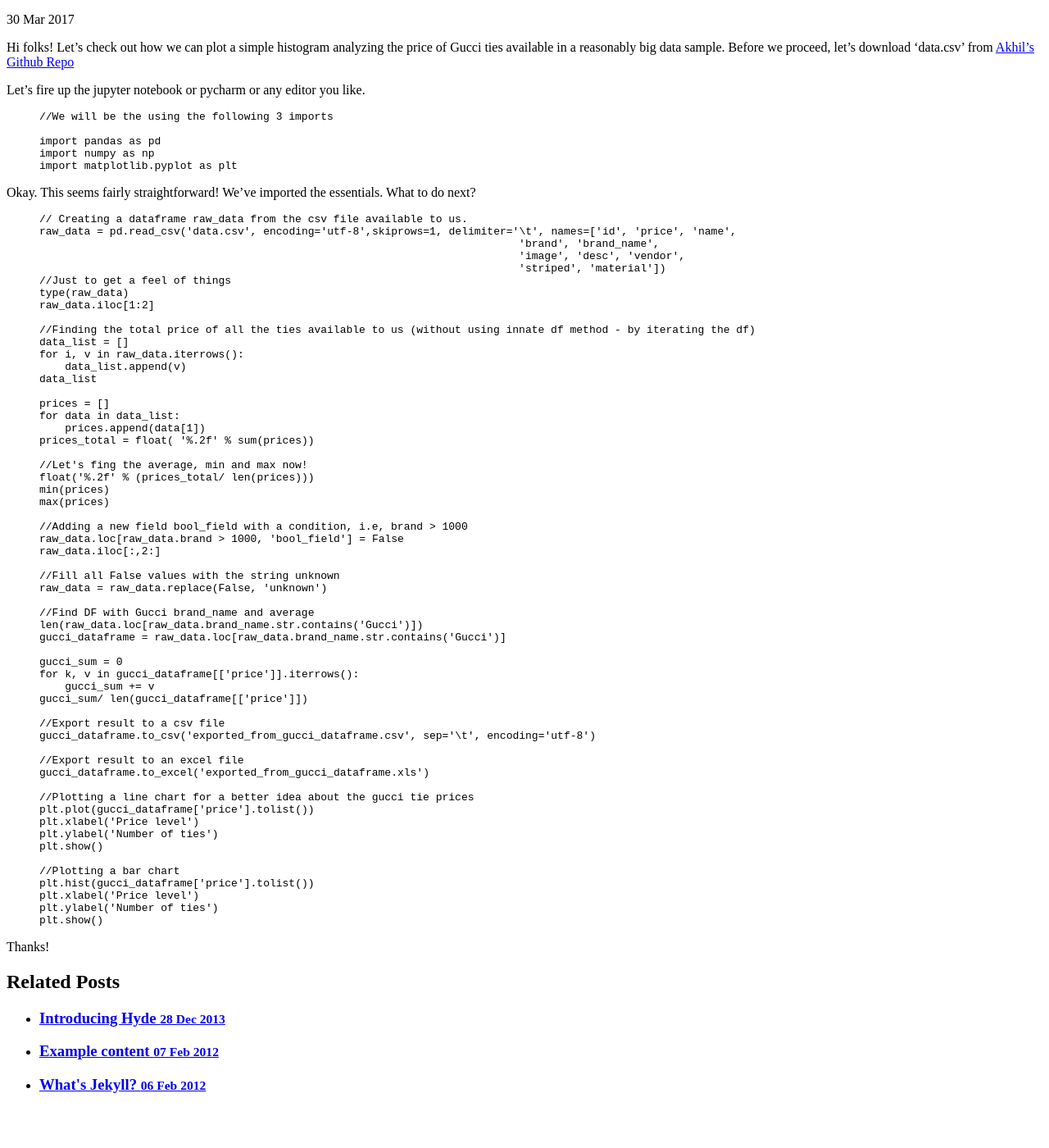
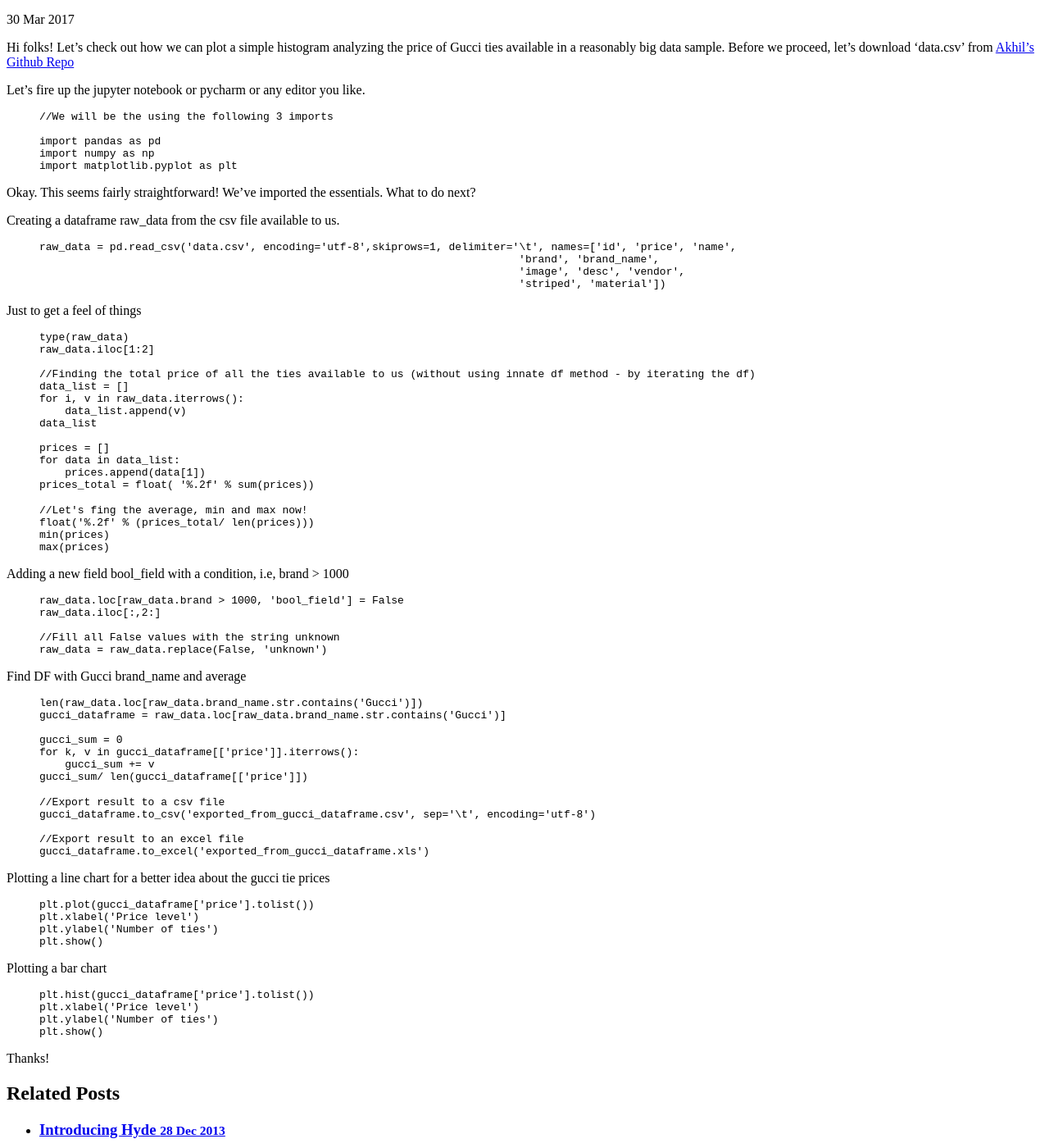
Before and after one commit to akhil-sreehari/akhil-sreehari-github.io, a Jekyll site: the page built from _posts/2017-03-30-Beauty-of-data.md, in a window 1280 px wide and 1400 px high, scrolled down 231 px. Shown: the whole window at 82% size. Built offline with Jekyll 4.4.1, drawn with Linux system fonts in a browser that asks for light colours; before the commit the page ends 1584 px from its top, so only the background shows below that.

Commit message:
committing tie analysis basics- 2

```diff
--- a/_posts/2017-03-30-Beauty-of-data.md
+++ b/_posts/2017-03-30-Beauty-of-data.md
@@ -19,14 +19,17 @@ import matplotlib.pyplot as plt
 
 Okay. This seems fairly straightforward! We've imported the essentials. What to do next?
 
+Creating a dataframe raw_data from the csv file available to us.
 {% highlight js %}
 
-// Creating a dataframe raw_data from the csv file available to us.
 raw_data = pd.read_csv('data.csv', encoding='utf-8',skiprows=1, delimiter='\t', names=['id', 'price', 'name',
                                                                            'brand', 'brand_name',
                                                                            'image', 'desc', 'vendor',
                                                                            'striped', 'material'])
-//Just to get a feel of things
+{% endhighlight %}
+Just to get a feel of things
+
+{% highlight js %}
 type(raw_data)
 raw_data.iloc[1:2]
 
@@ -40,20 +43,27 @@ prices = []
 for data in data_list:
     prices.append(data[1])
 prices_total = float( '%.2f' % sum(prices))
+{% endhighlight %}
 
+{% highlight js %}
 //Let's fing the average, min and max now!
 float('%.2f' % (prices_total/ len(prices)))
 min(prices)
 max(prices)
+{% endhighlight %}
 
-//Adding a new field bool_field with a condition, i.e, brand > 1000
+Adding a new field bool_field with a condition, i.e, brand > 1000
+{% highlight js %}
 raw_data.loc[raw_data.brand > 1000, 'bool_field'] = False
 raw_data.iloc[:,2:]
 
 //Fill all False values with the string unknown
 raw_data = raw_data.replace(False, 'unknown')
+{% endhighlight %}
 
-//Find DF with Gucci brand_name and average
+Find DF with Gucci brand_name and average
+
+{% highlight js %}
 len(raw_data.loc[raw_data.brand_name.str.contains('Gucci')])
 gucci_dataframe = raw_data.loc[raw_data.brand_name.str.contains('Gucci')]
 
@@ -61,24 +71,32 @@ gucci_sum = 0
 for k, v in gucci_dataframe[['price']].iterrows():
     gucci_sum += v
 gucci_sum/ len(gucci_dataframe[['price']])
+{% endhighlight %}
 
+{% highlight js %}
 //Export result to a csv file
 gucci_dataframe.to_csv('exported_from_gucci_dataframe.csv', sep='\t', encoding='utf-8')
 
 //Export result to an excel file
 gucci_dataframe.to_excel('exported_from_gucci_dataframe.xls')
+{% endhighlight %}
 
-//Plotting a line chart for a better idea about the gucci tie prices
+Plotting a line chart for a better idea about the gucci tie prices
+{% highlight js %}
 plt.plot(gucci_dataframe['price'].tolist())
 plt.xlabel('Price level')
 plt.ylabel('Number of ties')
 plt.show()
 
-//Plotting a bar chart
+{% endhighlight %}
+
+Plotting a bar chart
+{% highlight js %}
 plt.hist(gucci_dataframe['price'].tolist())
 plt.xlabel('Price level')
 plt.ylabel('Number of ties')
 plt.show()
+
 {% endhighlight %}
 
 
```
